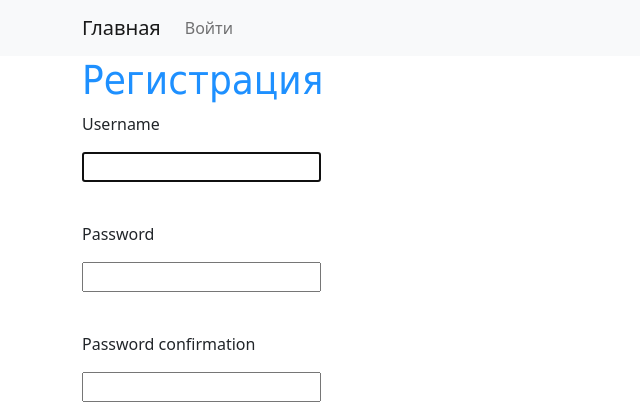
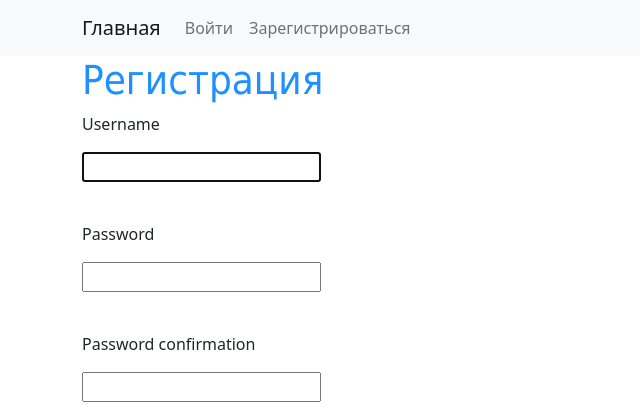
Before and after one commit to samat-sultanov/hw_49, a Django app: page /accounts/registration/ in a window 1280 px wide. Shown: the top 420 px of the page, without its empty margins (0-640 px from the left). Run offline with Django 4.2, Linux system fonts and the light colour scheme.

Commit message:
добавил пункт регистрации в панель навигации base.html

```diff
--- a/source/webapp/templates/base.html
+++ b/source/webapp/templates/base.html
@@ -33,7 +33,10 @@
                     </li>
                 {% else %}
                     <li class="nav-item">
-                        <a class='nav-link' href="{% url 'accounts:login' %}">Войти</a>
+                        <a class='nav-link' href="{% url 'accounts:login' %}?next={{ request.get_full_path }}">Войти</a>
+                    </li>
+                      <li class="nav-item">
+                        <a class='nav-link' href="{% url 'accounts:registration' %}?next={{ request.get_full_path }}">Зарегистрироваться</a>
                     </li>
                 {% endif %}
             </ul>
```
